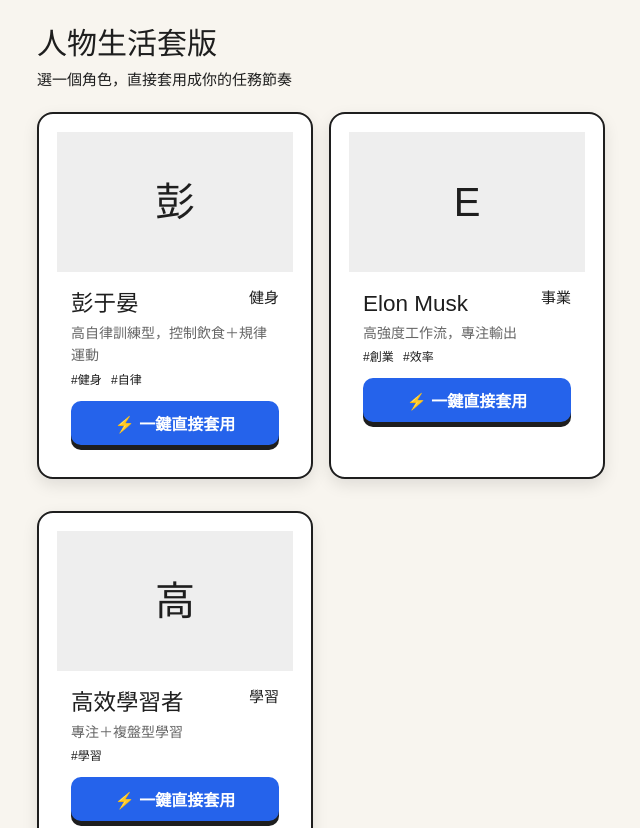
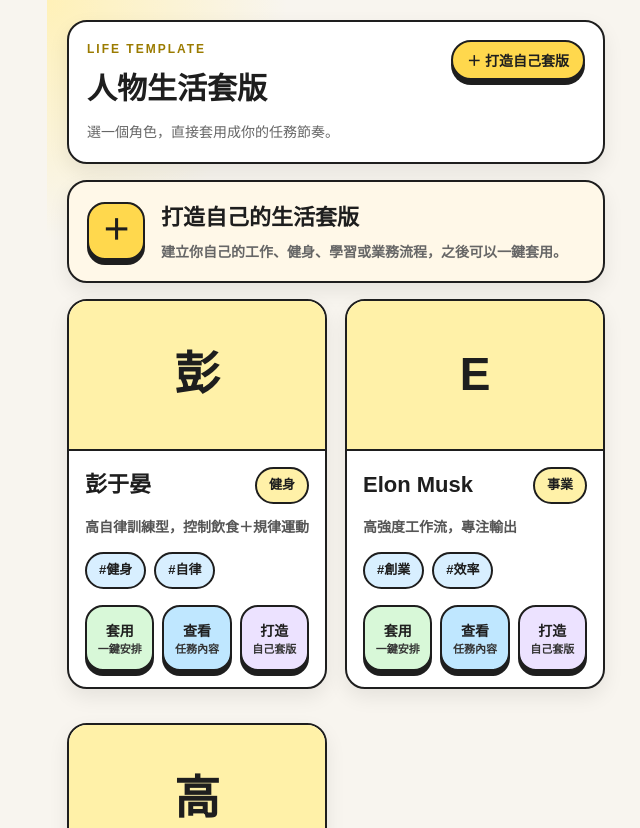
Before and after one commit to Timonsterer/xctlinetask-system, a Vue app: page /life-templates in a window 1280 px wide. Shown: the top 828 px of the page, without its empty margins (15-655 px from the left). Built offline with nearby package versions, Linux system fonts and the light colour scheme.

Commit message:
Css 1.1st edition 05121305

```diff
--- a/src/views/LifeTemplateListView.vue
+++ b/src/views/LifeTemplateListView.vue
@@ -1,19 +1,36 @@
 <template>
-  <div class="life-template-page">
-    <header class="page-header">
-      <h1>人物生活套版</h1>
-      <p>選一個角色，直接套用成你的任務節奏</p>
+  <div class="page life-template-page">
+    <header class="card page-header">
+      <div>
+        <p class="eyebrow">LIFE TEMPLATE</p>
+        <h1 class="title">人物生活套版</h1>
+        <p class="sub">選一個角色，直接套用成你的任務節奏。</p>
+      </div>
+
+      <button class="btn btn-small" type="button" @click="goCreateTemplate">
+        ＋ 打造自己套版
+      </button>
     </header>
 
-    <div class="grid">
+    <section class="card-soft create-banner" @click="goCreateTemplate">
+      <div class="banner-icon">＋</div>
+
+      <div>
+        <h2>打造自己的生活套版</h2>
+        <p>建立你自己的工作、健身、學習或業務流程，之後可以一鍵套用。</p>
+      </div>
+    </section>
+
+    <section class="template-grid">
       <div
         v-for="item in templates"
         :key="item.id"
-        class="card"
+        class="card template-card"
         @click="goDetail(item.id)"
       >
         <div class="cover">
-          <img v-if="item.cover" :src="item.cover" />
+          <img v-if="item.cover" :src="item.cover" alt="套版圖片" />
+
           <div v-else class="placeholder">
             {{ item.name.slice(0, 1) }}
           </div>
@@ -22,7 +39,10 @@
         <div class="content">
           <div class="title-row">
             <h2>{{ item.name }}</h2>
-            <span class="type">{{ typeLabel(item.type) }}</span>
+
+            <span class="badge badge-yellow">
+              {{ typeLabel(item.type) }}
+            </span>
           </div>
 
           <p class="summary">
@@ -30,23 +50,45 @@
           </p>
 
           <div class="tags">
-            <span v-for="tag in item.tags" :key="tag">
+            <span
+              v-for="tag in item.tags"
+              :key="tag"
+              class="badge badge-blue"
+            >
               #{{ tag }}
             </span>
           </div>
 
-          <button class="apply-btn" @click.stop="quickApply(item)">
-            ⚡ 一鍵直接套用
-          </button>
+          <div class="action-grid">
+            <button class="btn btn-green action-btn" @click.stop="quickApply(item)">
+              <span>套用</span>
+              <small>一鍵安排</small>
+            </button>
+
+            <button class="btn btn-blue action-btn" @click.stop="goDetail(item.id)">
+              <span>查看</span>
+              <small>任務內容</small>
+            </button>
+
+            <button class="btn btn-purple action-btn" @click.stop="goCreateTemplate">
+              <span>打造</span>
+              <small>自己套版</small>
+            </button>
+          </div>
         </div>
       </div>
-    </div>
+    </section>
   </div>
 </template>
 
 <script setup>
 import { useRouter } from 'vue-router'
-import { addDoc, collection, serverTimestamp, Timestamp } from 'firebase/firestore'
+import {
+  addDoc,
+  collection,
+  serverTimestamp,
+  Timestamp,
+} from 'firebase/firestore'
 import { db } from '@/firebase'
 
 const router = useRouter()
@@ -59,7 +101,7 @@ const templates = [
     summary: '高自律訓練型，控制飲食＋規律運動',
     tags: ['健身', '自律'],
     dailyFlow: ['起床', '運動', '飲食控制', '早睡'],
-    actions: ['重訓', '高蛋白飲食', '記錄體重']
+    actions: ['重訓', '高蛋白飲食', '記錄體重'],
   },
   {
     id: 'elon-musk',
@@ -68,7 +110,7 @@ const templates = [
     summary: '高強度工作流，專注輸出',
     tags: ['創業', '效率'],
     dailyFlow: ['規劃任務', '執行', '檢查'],
-    actions: ['只做最重要的事', '加速決策']
+    actions: ['只做最重要的事', '加速決策'],
   },
   {
     id: 'study',
@@ -77,16 +119,25 @@ const templates = [
     summary: '專注＋複盤型學習',
     tags: ['學習'],
     dailyFlow: ['讀書', '測驗', '複盤'],
-    actions: ['做筆記', '檢查錯誤']
-  }
+    actions: ['做筆記', '檢查錯誤'],
+  },
 ]
 
 function getUserId() {
-  return localStorage.getItem('lineUserId')
+  return (
+    localStorage.getItem('lineUserId') ||
+    localStorage.getItem('userId') ||
+    localStorage.getItem('line_user_id') ||
+    ''
+  )
 }
 
 function goDetail(id) {
   router.push(`/life-templates/${id}`)
+}
+
+function goCreateTemplate() {
+  router.push('/life-templates/create')
 }
 
 function getStart(index) {
@@ -110,22 +161,29 @@ async function quickApply(item) {
   const tasks = [...item.dailyFlow, ...item.actions]
 
   await Promise.all(
-    tasks.map((t, i) => {
-      const s = getStart(i)
-      const e = getEnd(s)
+    tasks.map((taskTitle, index) => {
+      const start = getStart(index)
+      const end = getEnd(start)
 
       return addDoc(collection(db, 'tasks'), {
         userId,
-        title: t,
+        ownerId: userId,
+
+        title: taskTitle,
+        note: `來自人物套版：${item.name}`,
         template: item.name,
+        templateId: item.id,
 
-        startAt: Timestamp.fromDate(s),
-        endAt: Timestamp.fromDate(e),
-
-        isCurrent: i === 0,
+        type: 'life_template',
         status: 'pending',
 
-        createdAt: serverTimestamp()
+        startAt: Timestamp.fromDate(start),
+        endAt: Timestamp.fromDate(end),
+
+        isCurrent: index === 0,
+
+        createdAt: serverTimestamp(),
+        updatedAt: serverTimestamp(),
       })
     })
   )
@@ -143,66 +201,184 @@ function typeLabel(type) {
 
 <style scoped>
 .life-template-page {
-  padding: 20px;
+  max-width: 920px;
+  margin: 0 auto;
 }
 
 .page-header {
-  margin-bottom: 20px;
-}
-
-.grid {
-  display: grid;
-  grid-template-columns: repeat(2, 1fr);
+  display: flex;
+  justify-content: space-between;
+  align-items: flex-start;
   gap: 16px;
 }
 
-.card {
-  background: white;
-  border-radius: 16px;
+.eyebrow {
+  margin: 0 0 6px;
+  font-size: 12px;
+  font-weight: 900;
+  letter-spacing: 2px;
+  color: #9b7b00;
+}
+
+.create-banner {
+  display: flex;
+  gap: 16px;
+  align-items: center;
+  cursor: pointer;
+}
+
+.banner-icon {
+  width: 58px;
+  height: 58px;
+  flex: 0 0 58px;
+
+  display: flex;
+  align-items: center;
+  justify-content: center;
+
+  background: #ffd84d;
+  border: 2px solid #1e1e1e;
+  border-radius: 18px;
+
+  font-size: 28px;
+  font-weight: 900;
+
+  box-shadow: 0 5px 0 #1e1e1e;
+}
+
+.create-banner h2 {
+  margin: 0 0 6px;
+  font-size: 22px;
+  font-weight: 900;
+}
+
+.create-banner p {
+  margin: 0;
+  color: #666;
+  font-size: 14px;
+  font-weight: 700;
+  line-height: 1.6;
+}
+
+.template-grid {
+  display: grid;
+  grid-template-columns: repeat(2, minmax(0, 1fr));
+  gap: 18px;
+}
+
+.template-card {
   overflow: hidden;
+  padding: 0;
   cursor: pointer;
-  box-shadow: 0 6px 16px rgba(0,0,0,0.1);
 }
 
 .cover {
-  height: 140px;
-  background: #eee;
+  height: 150px;
+  background: #fff1a8;
+  border-bottom: 2px solid #1e1e1e;
+}
+
+.cover img {
+  width: 100%;
+  height: 100%;
+  object-fit: cover;
 }
 
 .placeholder {
+  height: 100%;
+
   display: flex;
   align-items: center;
   justify-content: center;
-  height: 100%;
-  font-size: 40px;
+
+  font-size: 46px;
+  font-weight: 900;
 }
 
 .content {
-  padding: 14px;
+  padding: 16px;
 }
 
 .title-row {
   display: flex;
   justify-content: space-between;
+  align-items: flex-start;
+  gap: 10px;
+}
+
+.title-row h2 {
+  margin: 0;
+  font-size: 22px;
+  font-weight: 900;
 }
 
 .summary {
+  margin: 12px 0;
+  color: #555;
   font-size: 14px;
-  color: #666;
+  font-weight: 700;
+  line-height: 1.7;
 }
 
-.tags span {
-  margin-right: 6px;
-  font-size: 12px;
+.tags {
+  display: flex;
+  flex-wrap: wrap;
+  gap: 8px;
 }
 
-.apply-btn {
-  margin-top: 10px;
-  width: 100%;
-  padding: 10px;
-  border: none;
-  background: #2563eb;
-  color: white;
-  border-radius: 10px;
+.action-grid {
+  display: grid;
+  grid-template-columns: repeat(3, minmax(0, 1fr));
+  gap: 8px;
+  margin-top: 16px;
+}
+
+.action-btn {
+  min-height: 66px;
+  padding: 8px 4px;
+
+  display: flex;
+  flex-direction: column;
+  justify-content: center;
+  align-items: center;
+
+  text-align: center;
+}
+
+.action-btn span {
+  font-size: 14px;
+  font-weight: 900;
+}
+
+.action-btn small {
+  font-size: 11px;
+  font-weight: 800;
+  color: #333;
+}
+
+@media (max-width: 700px) {
+  .life-template-page {
+    max-width: 100%;
+  }
+
+  .page-header {
+    flex-direction: column;
+  }
+
+  .page-header button {
+    width: 100%;
+  }
+
+  .create-banner {
+    align-items: flex-start;
+  }
+
+  .template-grid {
+    grid-template-columns: 1fr;
+  }
+
+  .action-grid {
+    grid-template-columns: repeat(3, minmax(0, 1fr));
+  }
 }
 </style>
```
